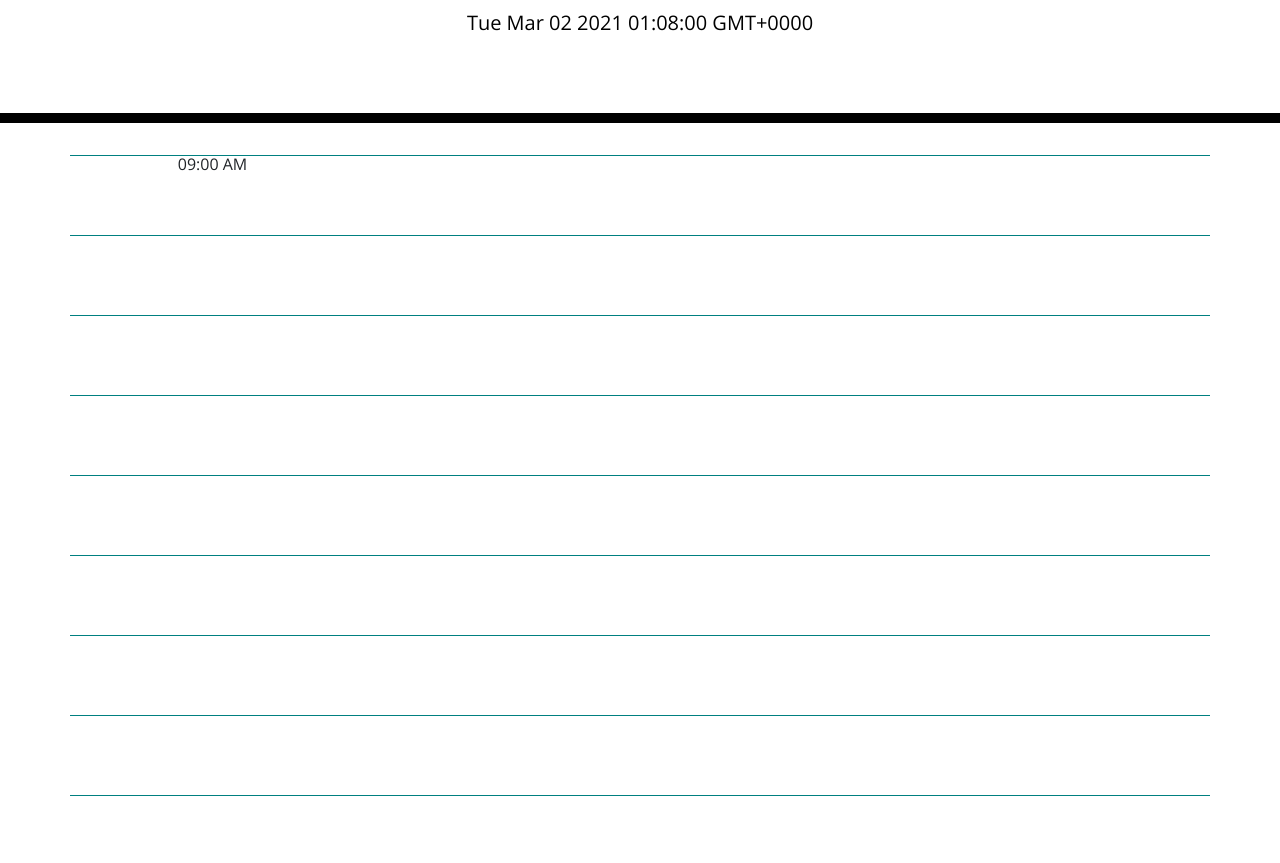
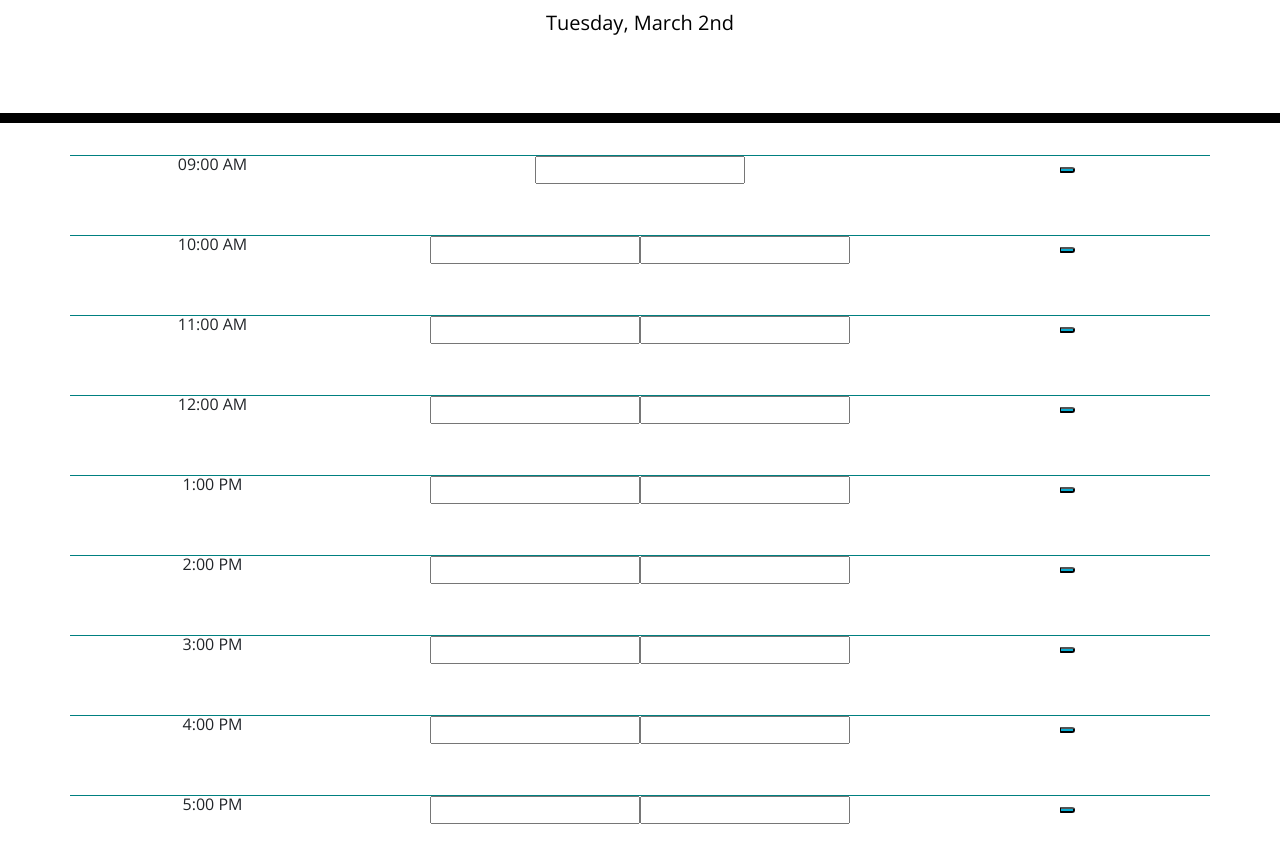
Before and after one commit to jerogers8789/DailyPlanner_HW5, a plain HTML site: page index.html in a window 1280 px wide. Shown: the part 181-1044 px from the top of the page. Drawn offline with nearby package versions, Linux system fonts and the light colour scheme.

Commit message:
added html framework

```diff
--- a/assets/style.css
+++ b/assets/style.css
@@ -31,7 +31,7 @@ textarea{
 }
 
 .row {
-  white-space: pre-wrap;
+  white-space: nowrap;
   height: 80px;
   border-top: 1px solid teal;;
 }
--- a/index.html
+++ b/index.html
@@ -31,8 +31,8 @@
       <p id="currentDay" class="lead">
         <script>
           var  currentDay = moment();
-          currentDay.format('DD/MM')
-         document.write(currentDay.date('DD/MM'))
+          currentDay.format("dddd, MMMM Do")
+         document.write(currentDay.format("dddd, MMMM Do"))
         </script>
 
       </p>
@@ -41,34 +41,121 @@
     <div class="container">
       <!-- Timeblocks go here -->
       <div class = "time-block">
-        <div class = "row">
-          <div class = "col-md-3" style = "border-right-color: blueviolet; border-right: 2px;">09:00 AM</div>
-          <div class = "col-md-6"></div>
+        <div class = "row" style="flex-wrap: nowrap;">
+          <div class = "col-sm-3">
+            09:00 AM
+          </div>
+          <div class = "col-sm-6">
+            <input type = "textarea"></input>
+          </div>
+          <div class="col-md-3">
+           <button class="saveBtn"></button>
+          </div>
         </div>
       </div>
       <div class = "time-block">
-        <div class = "row"></div>
+        <div class = "row">
+          <div class=" col-md-3">
+            10:00 AM
+          </div>
+          <div class="col-md-6">
+            <input type = "textarea"><input>
+          </div>
+          <div class="col-md-3">
+            <button class="saveBtn"></button>
+          </div>
+        </div>
       </div>
       <div class = "time-block">
-        <div class = "row"></div>
+        <div class = "row">
+          <div class=" col-md-3">
+            11:00 AM
+          </div>
+          <div class="col-md-6">
+            <input type = "textarea"><input>
+          </div>
+          <div class="col-md-3">
+            <button class="saveBtn"></button>
+          </div>
+        </div>
       </div>
       <div class = "time-block">
-        <div class = "row"></div>
+        <div class = "row">
+          <div class=" col-md-3">
+            12:00 AM
+          </div>
+          <div class="col-md-6">
+            <input type = "textarea"><input>
+          </div>
+          <div class="col-md-3">
+            <button class="saveBtn"></button>
+          </div>
+        </div>
       </div>
       <div class = "time-block">
-        <div class = "row"></div>
+        <div class = "row">
+          <div class=" col-md-3">
+            1:00 PM
+          </div>
+          <div class="col-md-6">
+            <input type = "textarea"><input>
+          </div>
+          <div class="col-md-3">
+            <button class="saveBtn"></button>
+          </div>
+        </div>
       </div>
       <div class = "time-block">
-        <div class = "row"></div>
+        <div class = "row">
+          <div class=" col-md-3">
+            2:00 PM
+          </div>
+          <div class="col-md-6">
+            <input type = "textarea"><input>
+          </div>
+          <div class="col-md-3">
+            <button class="saveBtn"></button>
+          </div>
+        </div>
       </div>
       <div class = "time-block">
-        <div class = "row"></div>
+        <div class = "row">
+          <div class=" col-md-3">
+            3:00 PM
+          </div>
+          <div class="col-md-6">
+            <input type = "textarea"><input>
+          </div>
+          <div class="col-md-3">
+            <button class="saveBtn"></button>
+          </div>
+        </div>
       </div>
       <div class = "time-block">
-        <div class = "row"></div>
+        <div class = "row">
+          <div class=" col-md-3">
+            4:00 PM
+          </div>
+          <div class="col-md-6">
+            <input type = "textarea"><input>
+          </div>
+          <div class="col-md-3">
+            <button class="saveBtn"></button>
+          </div>
+        </div>
       </div>
       <div class = "time-block">
-        <div class = "row"></div>
+        <div class = "row">
+          <div class=" col-md-3">
+            5:00 PM
+          </div>
+          <div class="col-md-6">
+            <input type = "textarea"><input>
+          </div>
+          <div class="col-md-3">
+            <button class="saveBtn"></button>
+          </div>
+        </div>
       </div>
 
     </div>
```
